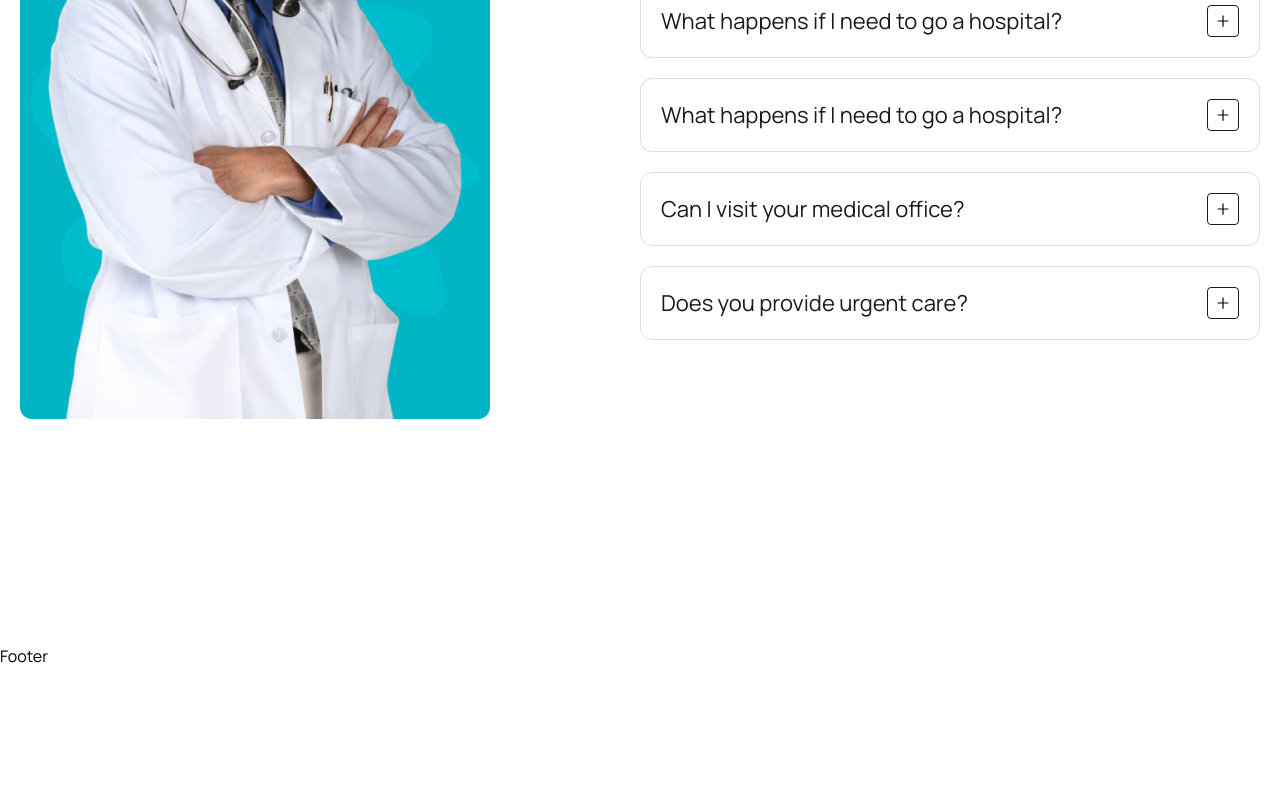
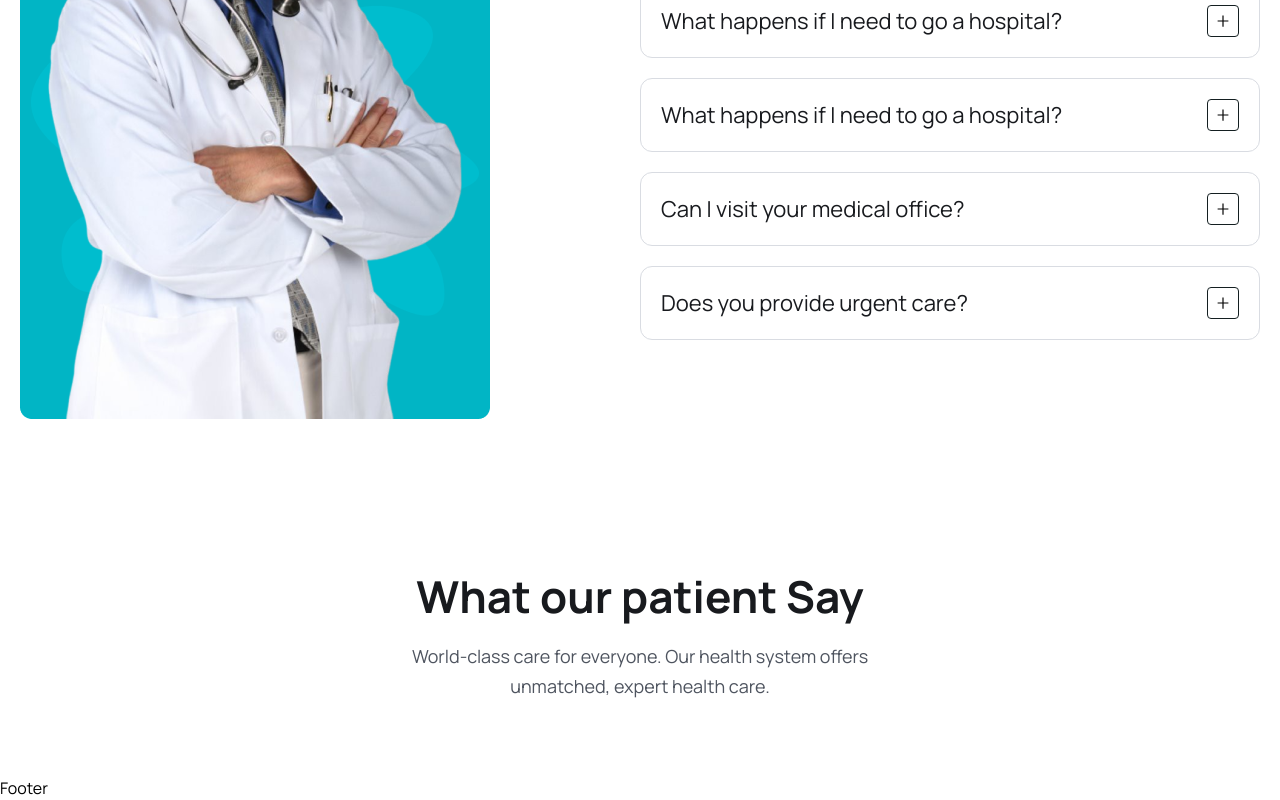
Before and after one commit to aroraadivya/Mern-Stack-Medicare, a React (Vite) app in the folder frontend/: page / in a window 1280 px wide. Shown: the part 5071-5871 px from the top of the page. Before the commit the page ends 5739 px from the top, so only its background shows below. Built offline with nearby package versions, Linux system fonts and the light colour scheme.

Commit message:
Add heading and description to testimonials section in Home component

```diff
--- a/frontend/src/pages/Home.jsx
+++ b/frontend/src/pages/Home.jsx
@@ -252,7 +252,12 @@ const Home = () => {
 
             {/* testimonials section starts */}
             <section>
-                <div className="container"></div>
+                <div className="container">
+                    <div className='xl:w-[470px] mx-auto'>
+                        <h2 className='heading text-center'>What our patient Say</h2>
+                        <p className='text__para text-center'>World-class care for everyone. Our health system offers unmatched, expert health care.</p>
+                    </div>
+                </div>
             </section>
             {/* testimonial section ends */}
         </>
```
